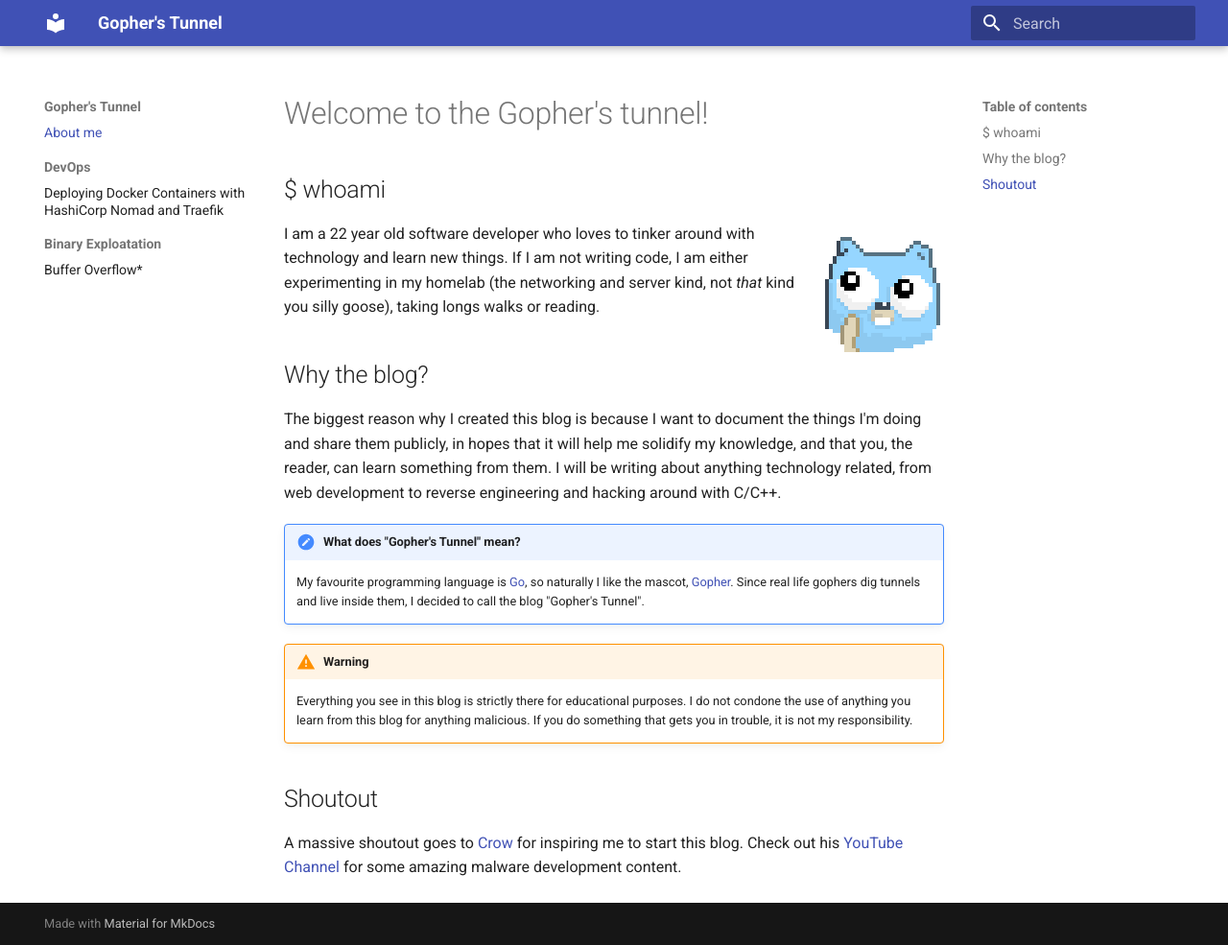
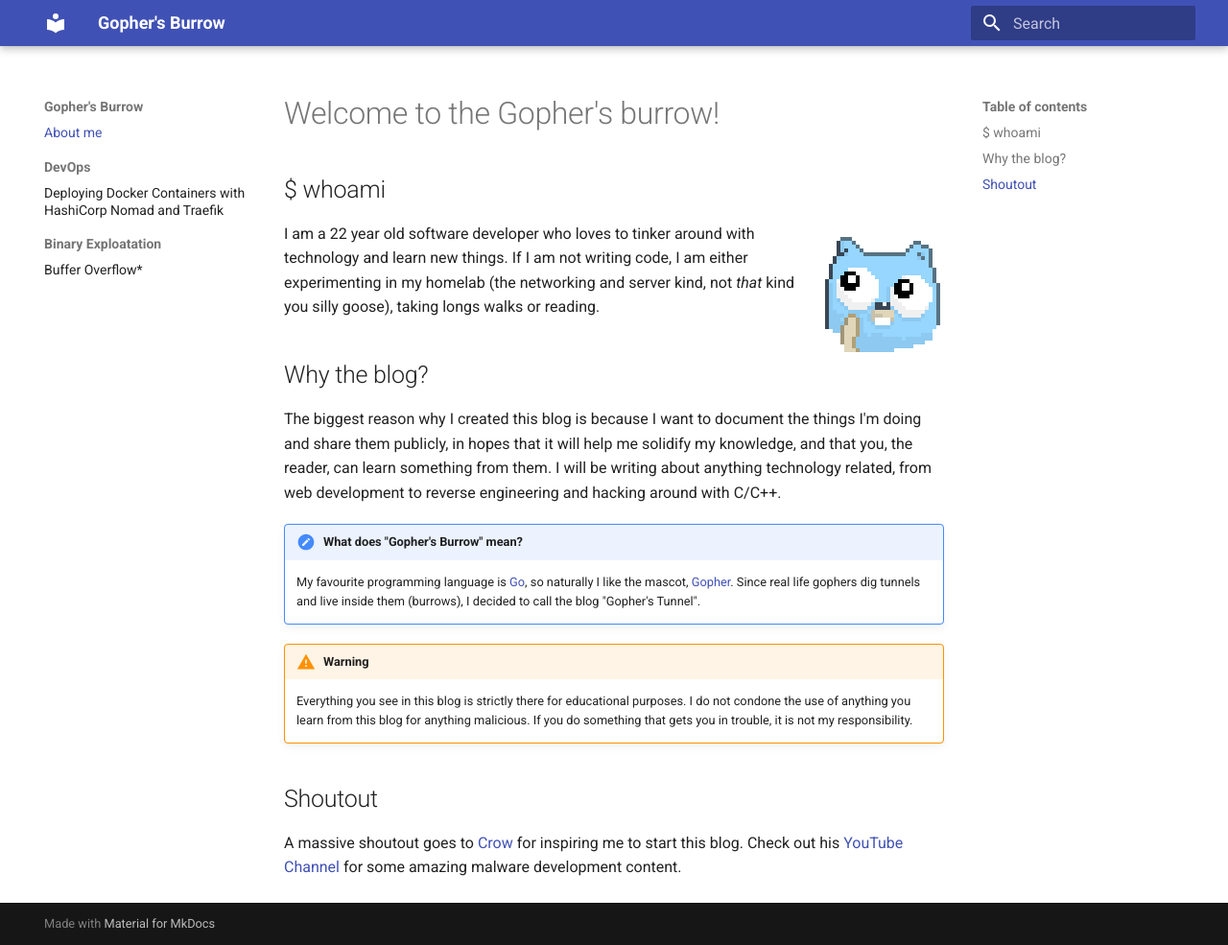
Before and after one commit to XiovV/blog, an MkDocs documentation site: the page built from docs/index.md, in a window 1280 px wide and 985 px high. Shown: the whole window at 96% size. Built offline with MkDocs 1.6.1 and Material for MkDocs 9.7.7, drawn with Linux system fonts in a browser that asks for light colours.

Commit message:
change name to Gopher's Burrow

```diff
--- a/docs/index.md
+++ b/docs/index.md
@@ -1,4 +1,4 @@
-# Welcome to the Gopher's tunnel!
+# Welcome to the Gopher's burrow!
 
 ## $ whoami
 ![Gopher thinking](/img/gopher-thinking.png){ align=right }
@@ -7,8 +7,8 @@
 ## Why the blog?
 The biggest reason why I created this blog is because I want to document the things I'm doing and share them publicly, in hopes that it will help me solidify my knowledge, and that you, the reader, can learn something from them. I will be writing about anything technology related, from web development to reverse engineering and hacking around with C/C++.
 
-!!! note "What does "Gopher's Tunnel" mean?"
-    My favourite programming language is [Go](https://go.dev), so naturally I like the mascot, [Gopher](https://go.dev/blog/gopher). Since real life gophers dig tunnels and live inside them, I decided to call the blog "Gopher's Tunnel".
+!!! note "What does "Gopher's Burrow" mean?"
+    My favourite programming language is [Go](https://go.dev), so naturally I like the mascot, [Gopher](https://go.dev/blog/gopher). Since real life gophers dig tunnels and live inside them (burrows), I decided to call the blog "Gopher's Tunnel".
 
 !!! warning
     Everything you see in this blog is strictly there for educational purposes. I do not condone the use of anything you learn from this blog for anything malicious. If you do something that gets you in trouble, it is not my responsibility.
--- a/mkdocs.yml
+++ b/mkdocs.yml
@@ -1,4 +1,4 @@
-site_name: Gopher's Tunnel
+site_name: Gopher's Burrow
 theme:
   name: material
 
```
